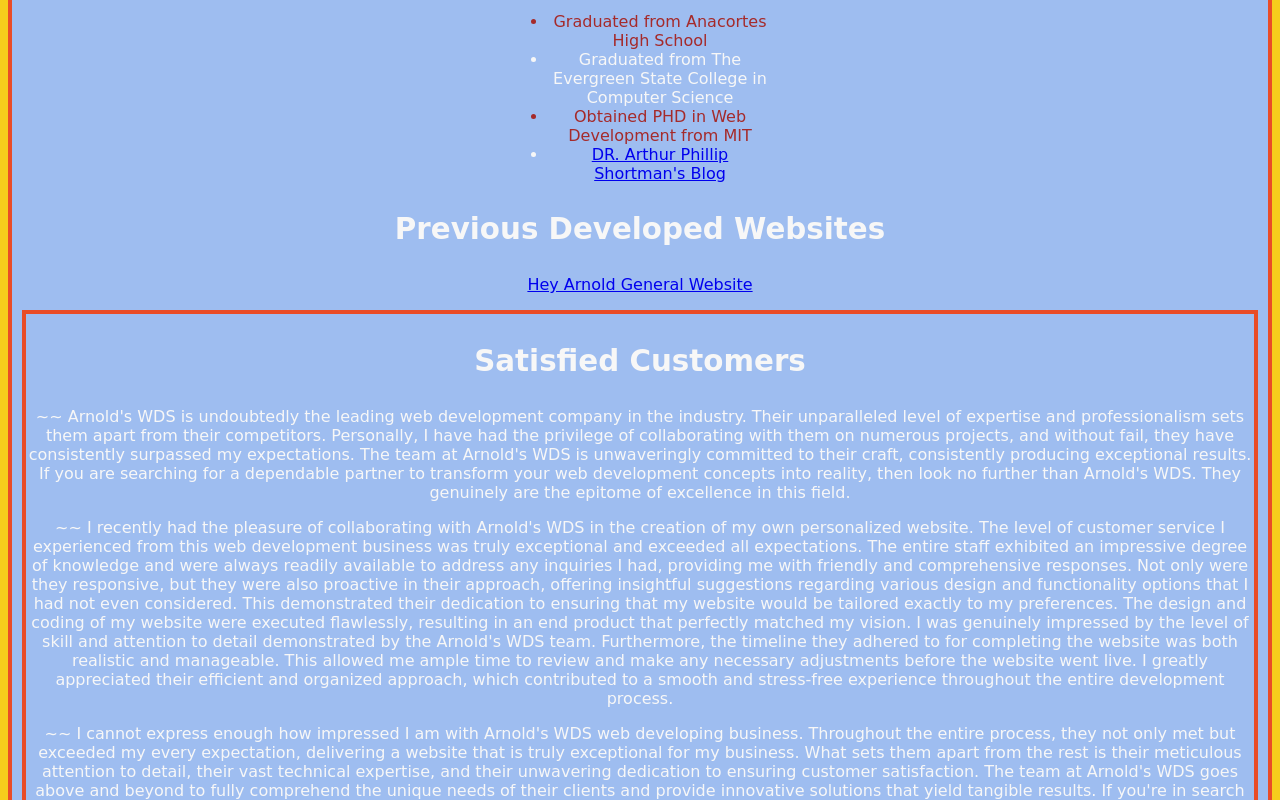
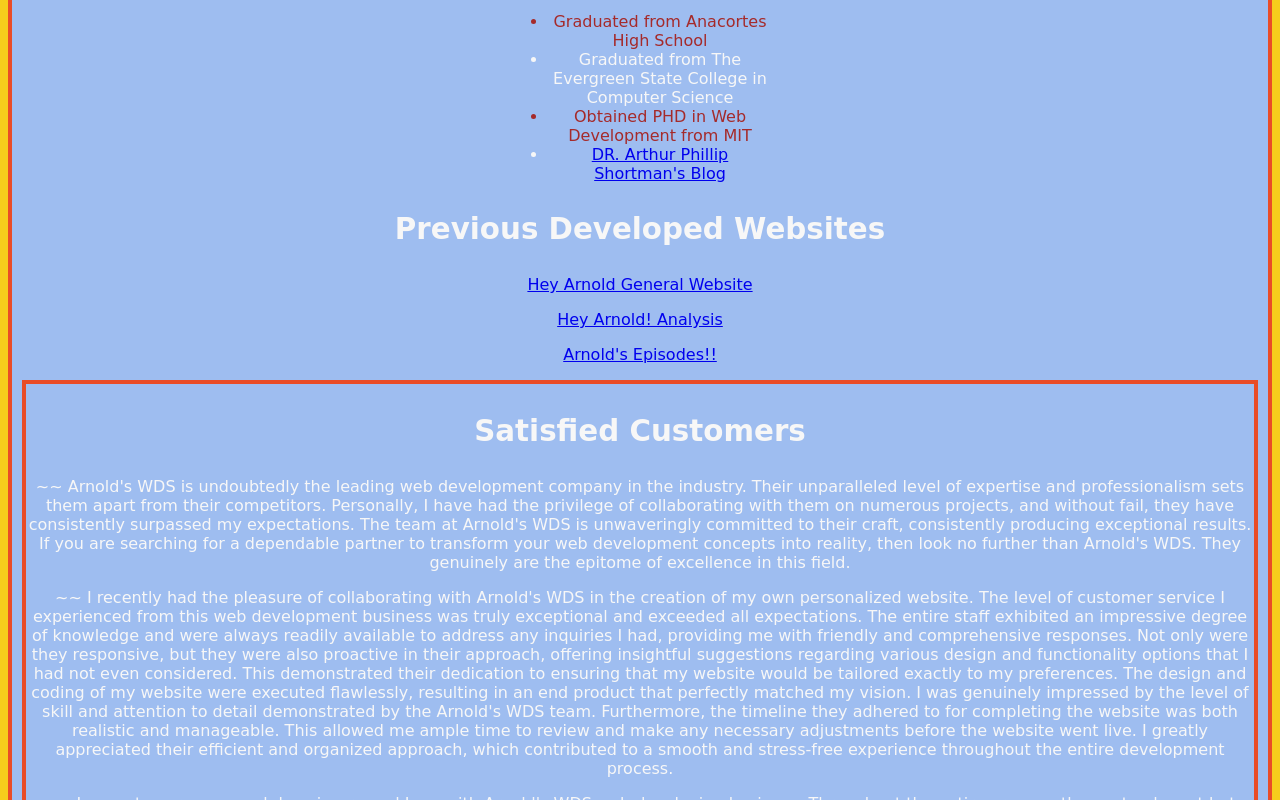
Before and after one commit to RVCC-IDMX/midterm-2023-Michael4204, a plain HTML site: page index.html in a window 1280 px wide. Shown: the part 1116-1916 px from the top of the page. Drawn offline with Linux system fonts and the light colour scheme.

Commit message:
Finally Finished

```diff
--- a/index.html
+++ b/index.html
@@ -4,7 +4,7 @@
   <meta charset="UTF-8">
   <meta http-equiv="X-UA-Compatible" content="IE=edge">
   <meta name="viewport" content="width=device-width, initial-scale=1.0">
-  <title>Michael Mera's Developing Services </title>
+  <title> Michael Mera's Developing Services </title>
   <link rel="preconnect" href="https://font.googleleapis.com">
   <link rel="preconnect" href="https://fonts.gstatic.com" crossorigin>
   <link
@@ -16,7 +16,7 @@
 <body>
 
   <header>
-    <img src="Hey Arnold Logo.png" alt="Hey Arnold Logo">
+    <img src="HeyArnold3.png" alt="Hey Arnold Logo">
     <h1> Arnold's WDS </h1>
   <p> As an experienced web developer, I posses a wide range of skills and expertise in creating captivating and fully functional websites.
     My proficiency lies in front-end technologies such as HTML, CSS, and even JavaScript, ensuring that the designs I create are not only visually
@@ -50,6 +50,7 @@
                 <li><a href="https://en.wikipedia.org/wiki/Hey_Arnold!"> DR. Arthur
                 Phillip Shortman's Blog</a></li>
 
+
               </ul>
             </section>
 
@@ -58,6 +59,10 @@
             <div>
               <p> <a href="https://www.bcdb.com/cartoons/Other_Studios/G/Games_Animation/Hey_Arnold_/index.html">Hey Arnold General Website
                </a> </p>
+               <p><a href="https://haca.wordpress.com"> Hey Arnold! Analysis
+              </a> </p>
+               <p><a href="http://hey-arnold.com/Arnold/arnold.html"> Arnold's Episodes!!</a>
+
                </a></p>
             </div>
 
```
Also changed, not shown: HeyArnold3.png (renamed from Hey Arnold Logo.png).
